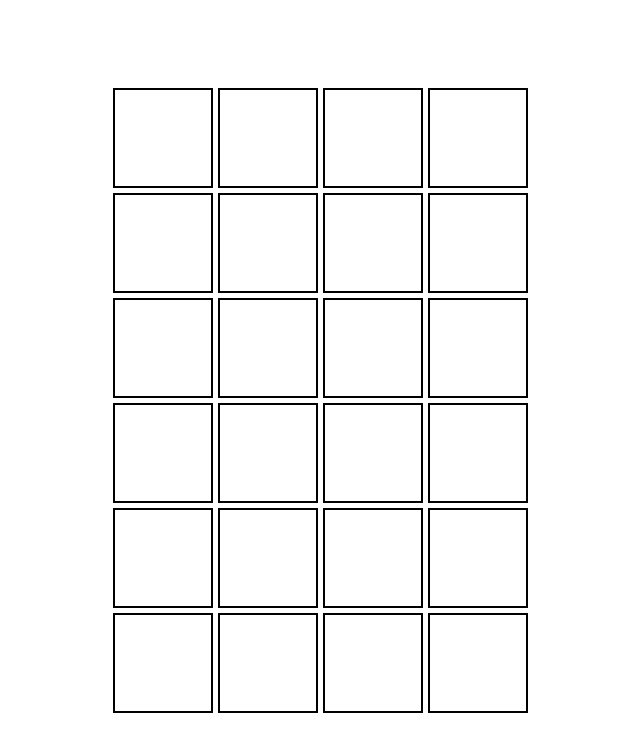
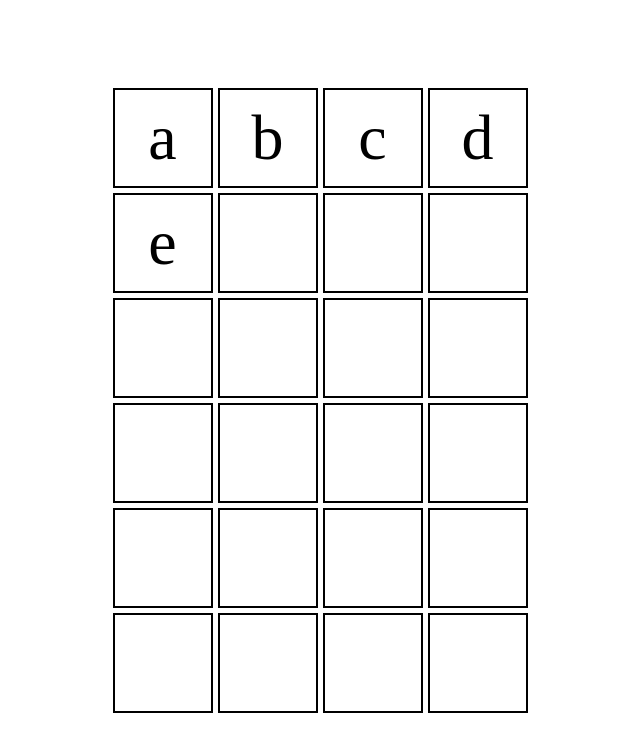
Before and after one commit to lmorgan2398/wordl, a website built with webpack: page src/template.html in a window 1280 px wide. Shown: the whole page, without its empty margins (320-960 px from the left). Built offline with nearby package versions, Linux system fonts and the light colour scheme.

Commit message:
Add function to update display to match current gameboard array

```diff
--- a/src/display.js
+++ b/src/display.js
@@ -0,0 +1,20 @@
+const gameDisplay = document.querySelectorAll('.cell');
+
+const updateGameDisplay = function(gameboard){
+    for(let i = 0; i < gameboard.length; i++){
+        console.log('row');
+        let gameboardRow = gameboard[i];
+        for(let j = 0; j < gameboardRow.length; j++){
+            console.log('column');
+            gameDisplay.forEach((cell) => {
+                console.log(cell.dataset.index);
+                if(cell.dataset.index === `[${i}][${j}]`){
+                    cell.textContent = gameboardRow[j];
+                    return;
+                }
+            });
+        }
+    }
+}
+
+export { updateGameDisplay }
--- a/src/index.js
+++ b/src/index.js
@@ -1,6 +1,7 @@
 import './styles.css'
 import { getRandomWord } from "./words";
 import { getGameboard, newGameboard, newTurn, resetTurn, writeLetter, deleteLetter, checkForCompleteWord } from "./array";
+import { updateGameDisplay } from './display';
 
 newGameboard();
 writeLetter('a');
@@ -17,3 +18,4 @@ console.log(getGameboard());
 newTurn();
 writeLetter('e');
 console.log(getGameboard());
+updateGameDisplay(getGameboard());
--- a/src/styles.css
+++ b/src/styles.css
@@ -25,4 +25,8 @@ body {
     width: 100px;
     height: 100px;
     border: 2px solid black;
+    font-size: 64px;
+    display: flex;
+    align-items: center;
+    justify-content: center;
 }
```
